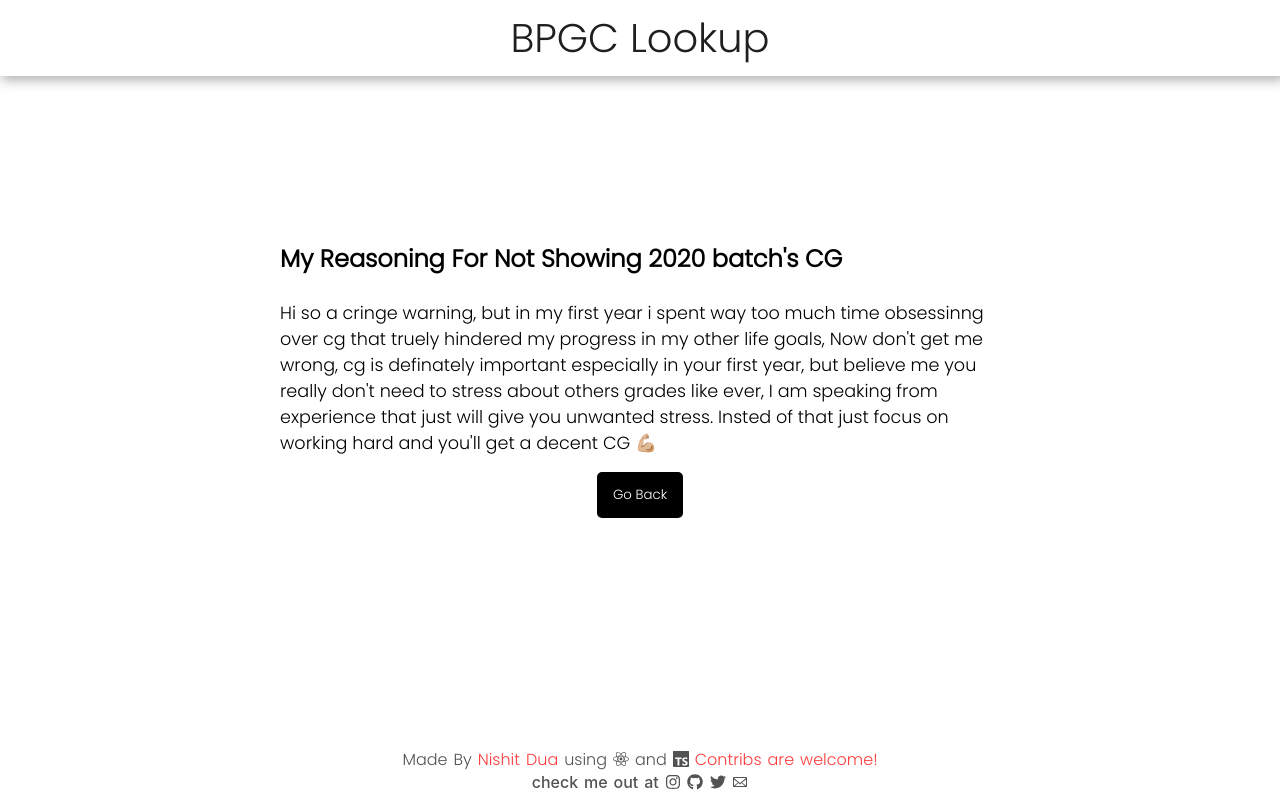
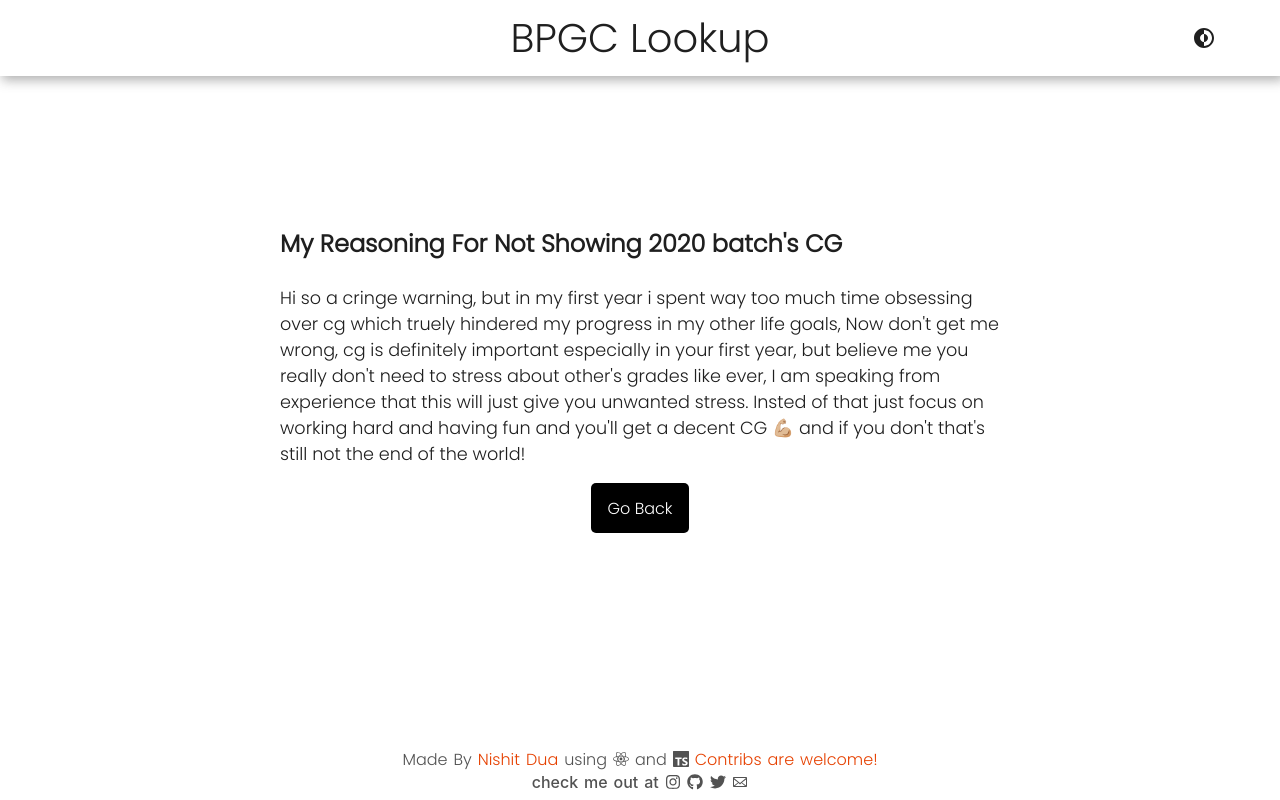
Before and after one commit to Nishit-Dua/BPGC-lookup-client, a React (Create React App) app: page /reason in a window 1280 px wide. Built offline with nearby package versions, Linux system fonts and the light colour scheme.

Commit message:
Bug fixes, added theme and social links ig

```diff
--- a/src/components/Footer.tsx
+++ b/src/components/Footer.tsx
@@ -16,13 +16,21 @@ const Footer: React.FC = () => {
       </p>
       <div className="socials">
         check me out at{" "}
-        <a href="https://www.instagram.com/nishit_dua/">
+        <a
+          href="https://www.instagram.com/nishit_dua/"
+          target="_blank"
+          rel="noreferrer"
+        >
           <FaInstagram />
         </a>
-        <a href="https://github.com/Nishit-Dua/">
+        <a
+          href="https://github.com/Nishit-Dua/"
+          target="_blank"
+          rel="noreferrer"
+        >
           <FaGithub />
         </a>
-        <a href="https://twitter.com/_lemark_">
+        <a href="https://twitter.com/_lemark_" target="_blank" rel="noreferrer">
           <FaTwitter />
         </a>
         <a href="mailto:f20180620@goa.bits-pilani.ac.in">
@@ -34,10 +42,10 @@ const Footer: React.FC = () => {
 };
 
 const StyledFooter = styled.footer`
-  background-color: #ffffff;
+  background-color: var(--main-bg);
   padding: 4rem;
   padding-bottom: 0.5rem;
-  color: #525252;
+  color: var(--secondry-text);
   font-weight: 500;
   width: 100vw;
 
@@ -52,20 +60,25 @@ const StyledFooter = styled.footer`
     }
   }
   a {
-    color: #ff3c3c;
+    color: var(--link-text);
   }
   .socials {
     /* text-align: center; */
     display: flex;
     align-items: center;
     justify-content: center;
-    color: #525252;
+    color: var(--secondry-text);
 
     svg {
       margin-left: 0.4rem;
-      color: #ff3c3c;
-      color: #525252;
+      color: var(--secondry-text);
       transform: translateY(12%);
+      transition: all 0.1s ease-in-out;
+
+      &:hover {
+        transform: translateY(12%) scale(1.3);
+        color: #001483;
+      }
     }
   }
 `;
--- a/src/components/Loading.tsx
+++ b/src/components/Loading.tsx
@@ -30,7 +30,7 @@ const StyledLoading = styled.div`
     width: 13px;
     height: 13px;
     border-radius: 50%;
-    background: #242424;
+    background: var(--secondry-bg);
     animation-timing-function: cubic-bezier(0, 1, 1, 0);
   }
   .lds-ellipsis div:nth-child(1) {
--- a/src/components/Navbar.tsx
+++ b/src/components/Navbar.tsx
@@ -1,28 +1,60 @@
-import React from "react";
+import React, { useEffect } from "react";
 import { Link } from "react-router-dom";
 import styled from "styled-components";
 
+import { CgDarkMode } from "react-icons/cg";
+import { useGlobalContext } from "../context/AppProvider";
+
 const Navbar: React.FC = () => {
+  const { dispatch, theme } = useGlobalContext();
+
+  useEffect(() => {
+    const storedTheme = localStorage.getItem("theme");
+    if (storedTheme) dispatch({ type: "CHANGE_THEME", payload: theme });
+    else dispatch({ type: "CHANGE_THEME", payload: "light" });
+  }, []);
+
+  useEffect(() => {
+    console.log(theme);
+    document.body.classList.value = theme;
+    localStorage.setItem("theme", theme);
+  }, [theme, dispatch]);
+
   return (
     <StyledNavbar>
       <Link to="/">BPGC Lookup</Link>
+      <CgDarkMode
+        onClick={() => {
+          dispatch({ type: "CHANGE_THEME" });
+        }}
+      />
     </StyledNavbar>
   );
 };
 
 const StyledNavbar = styled.nav`
-  background-color: #ffffff;
-  color: #1f1f1f;
+  background-color: var(--main-bg);
+  color: var(--main-text);
   text-align: center;
   width: 100vw;
   box-shadow: 3px 3px 11px 1px #52525277;
   padding: 0.5rem;
+
+  position: relative;
 
   a {
     font-size: 2.5rem;
     font-family: "Poppins", sans-serif;
     user-select: none;
   }
+
+  svg {
+    position: absolute;
+    right: 5vw;
+    font-size: 1.5rem;
+    top: 50%;
+    transform: translateY(-50%);
+  }
 `;
 
 export default Navbar;
--- a/src/components/SinglePerson.tsx
+++ b/src/components/SinglePerson.tsx
@@ -36,7 +36,8 @@ const SinglePerson: React.FC<SinglePersonProps> = ({ person }) => {
                 </p>
               );
             })}
-            {sgList[sgList.length - 1] ? (
+            {sgList[sgList.length - 1] &&
+            (person.bitsId[4] === "A" || person.bitsId[4] === "B") ? (
               <p>Sem {lastSem + 1} CG: Current Semester</p>
             ) : null}
           </div>
@@ -69,26 +70,25 @@ const StyledPerson = styled.article`
   margin-bottom: 2rem;
   padding: 1rem;
   border-radius: 10px;
-  box-shadow: 0 0.5rem 1rem -0.125rem rgb(10 10 10 / 15%),
-    0 0 0 1px rgb(10 10 10 / 2%);
+  box-shadow: var(--card-shadow);
 
   h2 {
     text-transform: capitalize;
-    color: #312d2d;
+    color: var(--main-text);
     font-weight: 500;
   }
 
   p {
     &.id {
-      color: #666666;
+      color: var(--light-text);
       margin-bottom: 0.5rem;
     }
   }
 
   a {
-    color: #e64100;
+    color: var(--link-text);
     &.email {
-      color: #003479;
+      color: var(--email-text);
     }
   }
 
--- a/src/context/AppProvider.tsx
+++ b/src/context/AppProvider.tsx
@@ -6,6 +6,7 @@ const AppContext = React.createContext<null | ReturnType>(null);
 export type StateType = {
   searchData: PersonType[];
   isLoading: boolean;
+  theme: string;
   error: {
     isError: boolean;
     message: string;
@@ -24,6 +25,7 @@ export interface PersonType {
 const initialState: StateType = {
   searchData: [],
   isLoading: false,
+  theme: "",
   error: {
     isError: false,
     message: "",
--- a/src/context/reducer.ts
+++ b/src/context/reducer.ts
@@ -6,7 +6,12 @@ type DispatchType = {
 };
 
 // Add Dispatch "type" Actions Here To add type support (and use in TS)
-type Actions = "SET_LOADING" | "FETCH" | "DELETE" | "NOT_FOUND";
+type Actions =
+  | "SET_LOADING"
+  | "FETCH"
+  | "DELETE"
+  | "NOT_FOUND"
+  | "CHANGE_THEME";
 
 export interface ReturnType extends StateType {
   dispatch: React.Dispatch<DispatchType>;
@@ -53,6 +58,12 @@ export const reducer = (state: StateType, action: DispatchType): StateType => {
         },
       };
 
+    case "CHANGE_THEME":
+      if (action.payload) {
+        return { ...state, theme: action.payload };
+      }
+      return { ...state, theme: state.theme === "light" ? "dark" : "light" };
+
     default:
       return state;
   }
--- a/src/index.css
+++ b/src/index.css
@@ -14,6 +14,49 @@ body {
   box-sizing: border-box;
   color: inherit;
   font-family: inherit;
+
+  transition: all 0.1s ease-in-out;
+}
+
+.light {
+  --main-bg: #ffffff;
+  --main-text: #1f1f1f;
+
+  --secondry-bg: #242424;
+  --secondry-text: #525252;
+
+  --light-text: #666666;
+
+  --link-text: #e64100;
+  --email-text: #0047a3;
+
+  --btn-bg: #000000;
+
+  --card-shadow: 0 0.5rem 1rem -0.125rem rgba(10, 10, 10, 15%),
+    0 0 0 1px rgba(10, 10, 10, 2%);
+}
+
+.dark {
+  --main-bg: #0e0e0e;
+  --main-text: #f0f0f0;
+
+  --secondry-bg: #e9e9e9;
+  --secondry-text: #d4d4d4;
+
+  --light-text: #a1a1a1;
+
+  --link-text: #ff7a46;
+  --email-text: #aed1ff;
+
+  --btn-bg: #ffffff;
+
+  --card-shadow: 0 0.5rem 1rem -0.125rem rgba(204, 204, 204, 0.15),
+    0 0 0 1px rgba(202, 202, 202, 0.02);
+}
+
+body {
+  background-color: var(--main-bg);
+  color: var(--main-text);
 }
 
 a {
--- a/src/pages/Homepage.tsx
+++ b/src/pages/Homepage.tsx
@@ -66,7 +66,11 @@ const Homepage: React.FC = () => {
       {isLoading ? <Loading /> : null}
       {error.isError ? (
         <p
-          style={{ textAlign: "center", fontSize: "1.3rem", color: "#d10000" }}
+          style={{
+            textAlign: "center",
+            fontSize: "1.3rem",
+            color: "var(--link-text)",
+          }}
         >
           {error.message}
         </p>
@@ -95,7 +99,7 @@ const StyledHome = styled.section`
   justify-content: center;
 
   form {
-    width: clamp(300px, 50%, 800px);
+    width: clamp(250px, 50%, 800px);
     align-self: center;
     display: flex;
     align-items: center;
@@ -115,7 +119,7 @@ const StyledHome = styled.section`
 
       &:focus {
         outline: none;
-        color: #351b00;
+        color: var(--link-text);
         border-color: #ff8604;
         outline: none;
         box-shadow: 3px 3px 11px 1px #acacac77;
@@ -124,7 +128,7 @@ const StyledHome = styled.section`
 
     button {
       background-color: transparent;
-      color: #222222;
+      color: var(--secondry-bg);
       border: none;
       height: 50px;
       width: 50px;
@@ -138,7 +142,7 @@ const StyledHome = styled.section`
       transition: all 0.1s ease-in-out;
 
       &.disabled {
-        color: #8b8b8b;
+        color: var(--light-text);
       }
 
       &:not(:last-child) {
--- a/src/pages/Reasonpage.tsx
+++ b/src/pages/Reasonpage.tsx
@@ -1,4 +1,5 @@
 import React from "react";
+import { Link } from "react-router-dom";
 import styled from "styled-components";
 
 const Reasonpage: React.FC = () => {
@@ -7,14 +8,15 @@ const Reasonpage: React.FC = () => {
       <h1>My Reasoning For Not Showing 2020 batch's CG</h1>
       <p>
         Hi so a cringe warning, but in my first year i spent way too much time
-        obsessinng over cg that truely hindered my progress in my other life
-        goals, Now don't get me wrong, cg is definately important especially in
+        obsessing over cg which truely hindered my progress in my other life
+        goals, Now don't get me wrong, cg is definitely important especially in
         your first year, but believe me you really don't need to stress about
-        others grades like ever, I am speaking from experience that just will
-        give you unwanted stress. Insted of that just focus on working hard and
-        you'll get a decent CG 💪🏼
+        other's grades like ever, I am speaking from experience that this will
+        just give you unwanted stress. Insted of that just focus on working hard
+        and having fun and you'll get a decent CG 💪🏼 and if you don't that's
+        still not the end of the world!
       </p>
-      <button>Go Back</button>
+      <Link to="/">Go Back</Link>
     </StyledSection>
   );
 };
@@ -39,10 +41,10 @@ const StyledSection = styled.section`
     font-size: 1.1rem;
   }
 
-  button {
-    background-color: #000000;
+  a {
+    background-color: var(--btn-bg);
     border: none;
-    color: white;
+    color: var(--main-bg);
     padding: 0.8rem 1rem;
     border-radius: 5px;
 
--- a/src/pages/Rollpage.tsx
+++ b/src/pages/Rollpage.tsx
@@ -2,7 +2,7 @@ import React, { useEffect, useState } from "react";
 import styled from "styled-components";
 import { AiOutlineGithub } from "react-icons/ai";
 const Rollpage: React.FC = () => {
-  const [timeBeforeRickRoll, setTimeBeforeRickRoll] = useState(5000);
+  const [timeBeforeRickRoll, setTimeBeforeRickRoll] = useState(4000);
 
   useEffect(() => {
     const TICK = 100;
@@ -37,8 +37,8 @@ const StyledSection = styled.section`
   align-self: stretch;
 
   a {
-    background-color: #000000;
-    color: white;
+    background-color: var(--btn-bg);
+    color: var(--main-bg);
     padding: 0.8rem 1rem;
     border-radius: 5px;
 
@@ -60,7 +60,7 @@ const StyledSection = styled.section`
   h1 {
     font-weight: 500;
     span {
-      color: #ff002b;
+      color: var(--link-text);
     }
   }
 `;
```
